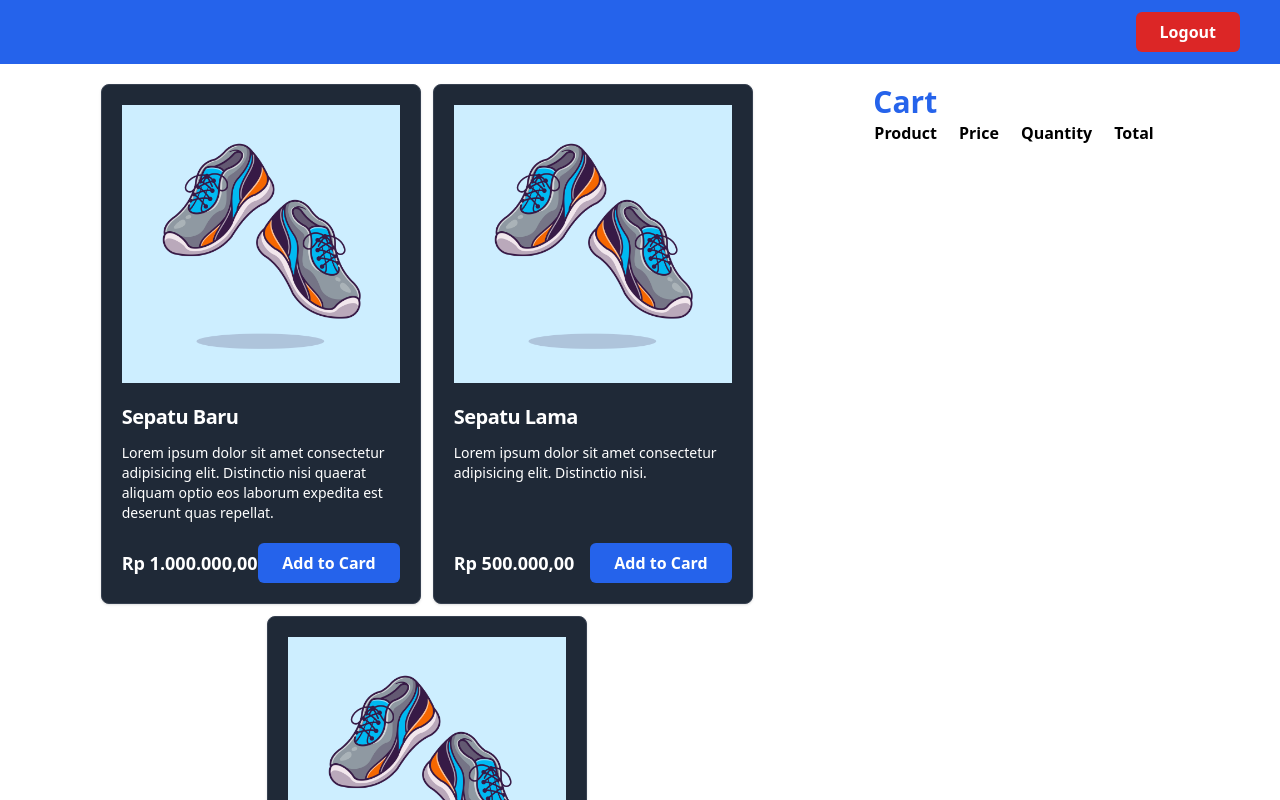
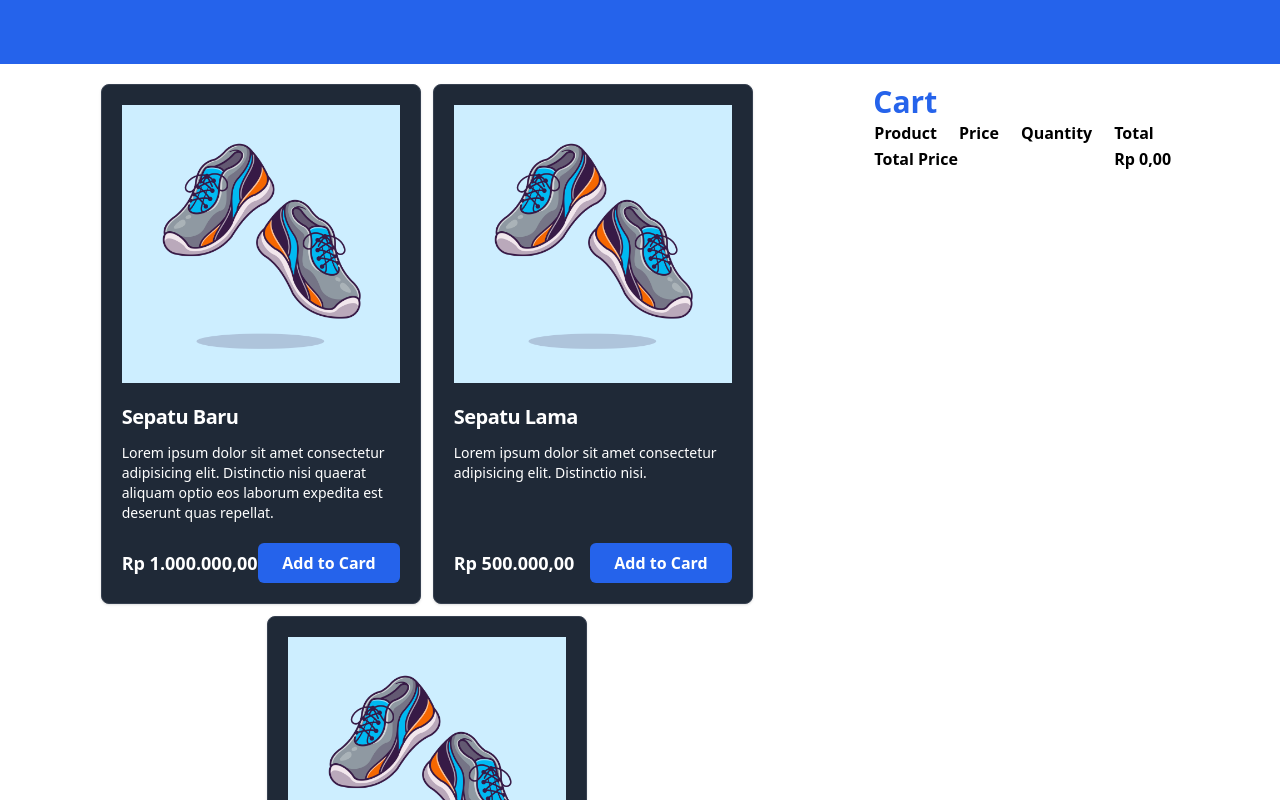
Before and after one commit to bhaskarayh/vip-code-react-js, a React (Vite) app: page /products in a window 1280 px wide. Shown: the top 800 px of the page. Built offline with nearby package versions, Linux system fonts and the light colour scheme.

Commit message:
14. useEffect

```diff
--- a/src/Pages/producs.jsx
+++ b/src/Pages/producs.jsx
@@ -1,4 +1,4 @@
-import { Fragment, useState } from 'react';
+import { Fragment, useState, useEffect } from 'react';
 import CardProduct from '../components/Fragments/CardProduct';
 import Button from '../components/Elements/Button';
 import Counter from '../components/Fragments/Counter';
@@ -35,7 +35,37 @@
 
 const ProducsPage = () => {
     const [cart, setCart] = useState([]);
-    // console.log(cart);
+    const [totalPrice, setTotalPrice] = useState(0);
+
+    // ComponentDidMount
+    useEffect(
+        () => {
+            setCart(JSON.parse(localStorage.getItem('cart')) || []);
+        },
+        // ComponentDidUpdate
+        // Dependency harus diisi walaupun kosong
+        []
+    );
+
+    // ComponentDidMount
+    useEffect(
+        () => {
+            if (cart.length > 0) {
+                const sum = cart.reduce((acc, item) => {
+                    const product = products.find(
+                        product => product.id === item.id
+                    );
+
+                    return acc + product.price * item.qty;
+                }, 0);
+                setTotalPrice(sum);
+                localStorage.setItem('cart', JSON.stringify(cart));
+            }
+        },
+        // ComponentDidUpdate
+        // Dependency harus diisi walaupun kosong
+        [cart]
+    );
 
     const handleLogout = () => {
         localStorage.removeItem('email');
@@ -73,9 +103,11 @@
         <Fragment>
             <div className="flex justify-end h-10 bg-blue-600 text-white items-center px-10 py-8">
                 {email}
-                <Button className="ml-5 bg-red-600" onClick={handleLogout}>
-                    Logout
-                </Button>
+                {email !== null && (
+                    <Button className="ml-5 bg-red-600" onClick={handleLogout}>
+                        Logout
+                    </Button>
+                )}
             </div>
             <div className="flex justify-center py-5 ">
                 <div className="w-4/6 flex flex-wrap gap-3 justify-center">
@@ -109,7 +141,7 @@
                             </tr>
                         </thead>
                         <tbody>
-                            {console.log(cart)}
+                            {/* {console.log(cart)} */}
                             {cart.map(item => {
                                 const product = products.find(
                                     product => product.id === item.id
@@ -139,6 +171,19 @@
                                     </tr>
                                 );
                             })}
+                            <tr>
+                                <td colSpan={3}>
+                                    <b>Total Price</b>
+                                </td>
+                                <td>
+                                    <b>
+                                        {totalPrice.toLocaleString('id-ID', {
+                                            style: 'currency',
+                                            currency: 'IDR',
+                                        })}
+                                    </b>
+                                </td>
+                            </tr>
                         </tbody>
                     </table>
                 </div>
```
